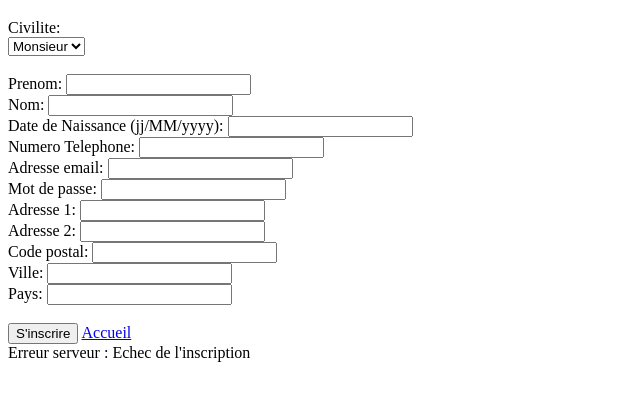
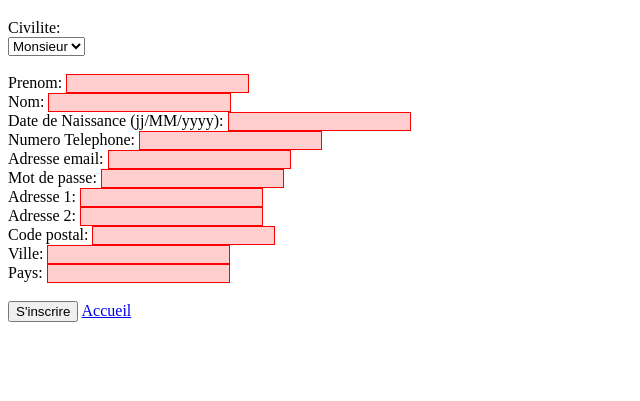
Before and after one commit to oliviacaraiman/DASI-Proactif, a plain HTML site: page src/main/webapp/inscription.html in a window 1280 px wide. Both pictures are taken after a click on the button "S'inscrire". Shown: the part 61-462 px from the top of the page, without its empty margins (0-640 px from the left). Drawn offline with nearby package versions, Linux system fonts and the light colour scheme; no server answers.

Commit message:
ok pour connexion et inscription

```diff
--- a/src/main/webapp/inscription.html
+++ b/src/main/webapp/inscription.html
@@ -112,9 +112,25 @@
             $(document).ready(function () {
                 // ajout d'un "handler" sur le clic du bouton de connexion
                 $('#bouton-inscription').on('click', function () {
-                    // affichage pour debugage dans la console javascript du navigateur
-                    console.log('Click sur le bouton "Se Connecter"');
-                    // appel de la fonction connexion
+                    var valide = true;
+                    $('input[type="text"],input[type="password"]').each(function() {
+	            if ($.trim($(this).val()) == '') {
+	                valide = false;
+	                $(this).css({
+	                    "border": "1px solid red",
+	                    "background": "#FFCECE"
+	                });
+	            }
+	            else {
+	                $(this).css({
+	                    "border": "",
+	                    "background": ""
+	                });
+	            }
+	        });
+	        if (valide == false)
+	            e.preventDefault();
+	        else
                     inscription();
                 });
             });
```
Also changed, not shown: src/main/webapp/index.html (+20 -4 lines), src/main/webapp/reinit.html (+2 -2 lines).
